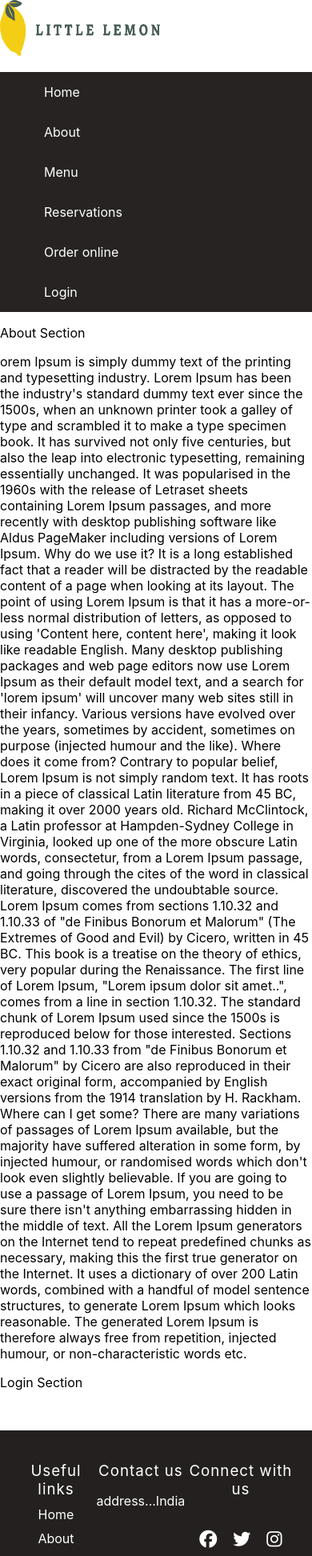
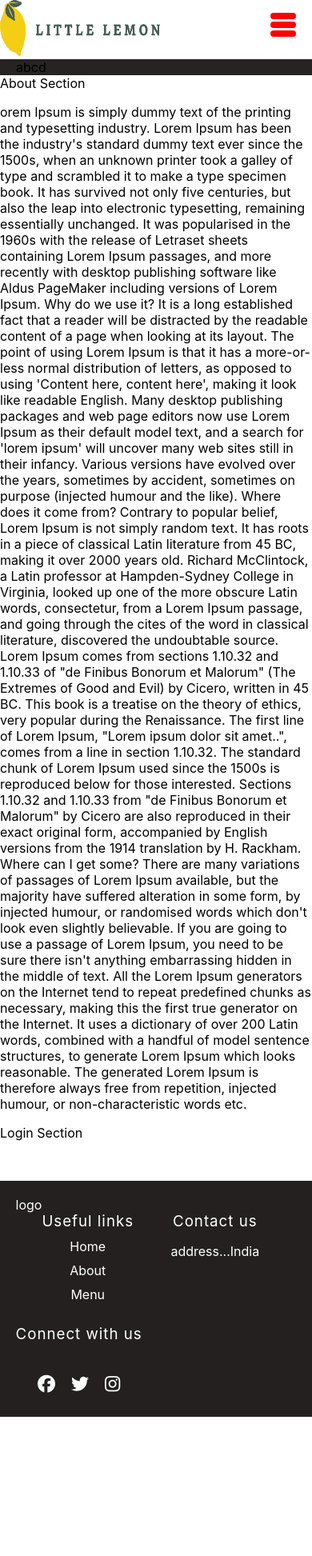
Before and after one commit to ismeet010/little-lemon-app, a React (Create React App) app: page / in a window 390 px wide. Shown: the top 1945 px of the page at 80% size. After the commit the page ends 1771 px from the top, so only its background shows below. Built offline with nearby package versions, Linux system fonts and the light colour scheme.

Commit message:
hamburger menu

```diff
--- /dev/null
+++ b/src/components/Burger.js
@@ -0,0 +1,15 @@
+import React, {useState} from 'react'
+
+const Burger = () => {
+    const [open, setOpen] = useState(false);
+    console.log("burger");
+  return (
+    <div className="burger" open={open} onClick={() => setOpen(!open)}>
+        <div className="b"/>
+        <div className="b"/>
+        <div className="b"/>
+    </div>
+  )
+}
+
+export default Burger
--- a/src/components/Footer.js
+++ b/src/components/Footer.js
@@ -3,23 +3,24 @@ import 'https://kit.fontawesome.com/c4254e24a8.js'
 
 function Footer() {
   return (
-    <footer class="footer">
-      <div class="col-1">
+    <footer className="footer">
+      <div className="col-1">logo</div>
+      <div className="col-1">
         <h3>Useful links</h3>
         <a href="#">Home</a>
         <a href="#about">About</a>
         <a href="#menu">Menu</a>
       </div>
-      <div class="col-2">
+      <div className="col-2">
         <h3>Contact us</h3>
         <p>address...India</p>
       </div>
-      <div class="col-3">
+      <div className="col-3">
         <h3>Connect with us</h3>
-        <div class="social-icons">
-          <i class="fab fa-facebook"></i>
-          <i class="fab fa-twitter"></i>
-          <i class="fab fa-instagram"></i>
+        <div className="social-icons">
+          <i className="fab fa-facebook"></i>
+          <i className="fab fa-twitter"></i>
+          <i className="fab fa-instagram"></i>
         </div>
       </div>
     </footer>
--- a/src/components/Nav.js
+++ b/src/components/Nav.js
@@ -1,28 +1,13 @@
 import "../nav.css";
+import Burger from "./Burger";
+import RightNav from "./RightNav";
 
 function Nav() {
   return (
     <nav>
-      <ul class="menu">
-        <li>
-          <a href="#">Home</a>
-        </li>
-        <li>
-          <a href="#about">About</a>
-        </li>
-        <li>
-          <a href="#menu">Menu</a>
-        </li>
-        <li>
-          <a href="#reservations">Reservations</a>
-        </li>
-        <li>
-          <a href="#order">Order online</a>
-        </li>
-        <li>
-          <a href="#login">Login</a>
-        </li>
-      </ul>
+      <div>abcd</div>
+      <Burger />
+      <RightNav />
     </nav>
   );
 }
--- /dev/null
+++ b/src/components/RightNav.js
@@ -0,0 +1,30 @@
+import React from 'react'
+
+const RightNav = () => {
+  return (
+    <div>
+      <ul className="menu">
+        <li>
+          <a href="#">Home</a>
+        </li>
+        <li>
+          <a href="#about">About</a>
+        </li>
+        <li>
+          <a href="#menu">Menu</a>
+        </li>
+        <li>
+          <a href="#reservations">Reservations</a>
+        </li>
+        <li>
+          <a href="#order">Order online</a>
+        </li>
+        <li>
+          <a href="#login">Login</a>
+        </li>
+      </ul>
+    </div>
+  );
+}
+
+export default RightNav
--- a/src/footer.css
+++ b/src/footer.css
@@ -8,6 +8,7 @@
     width:100%;
     padding: 20px 5%;
     display: flex;
+    flex-wrap: wrap;
     color: white;
     background-color: rgb(36, 32, 32);
 }
@@ -16,7 +17,7 @@
 }
 
 .col-2{
-    flex-grow:2;
+    flex-grow:1.5;
 }
 .footer div h3{
     font-weight: 400;
--- a/src/nav.css
+++ b/src/nav.css
@@ -1,18 +1,22 @@
 *{
   text-decoration: none !important;
+}
+nav{
+  background-color: rgb(40, 35, 35);
 }
 
 ul{
     text-decoration: none;
     list-style-type: none;
     display: flex;
-    background-color: rgb(40, 35, 35);
+    flex-flow: row nowrap;
 }
 
 ul li{
-    padding: 10px;
+    padding: 18px 10px;
     margin: 5px;
     color: white;
+    font-size: medium;
 }
 
 a, a:hover, a:focus, a:active {
@@ -20,8 +24,41 @@ a, a:hover, a:focus, a:active {
       color: inherit;
  }
 
-@media screen and (max-width: 480px) {
-  ul {
-    flex-direction: column;
+@media (max-width: 768px) {
+  .menu{
+    display: none;
+  flex-flow: column nowrap;
+  position: fixed;
+  top: 0;
+  right: 0;
+  height: 100vh;
+  width: 300px;
+  padding-top: 3.5rem;
   }
 }
+
+nav{
+  width: 100%;
+  height: auto;
+  padding: 0 20px;
+  display: flex;
+  justify-content: space-between;
+}
+
+.burger{
+  width: 2rem;
+  height: 2rem;
+  position: fixed;
+  top: 15px;
+  right: 20px;
+  display: flex;
+  justify-content: space-around;
+  flex-flow: column nowrap;
+
+}
+.b{
+  width: 2rem;
+  height: 0.5rem;
+  background-color: red;
+  border-radius: 10px;
+}
```
